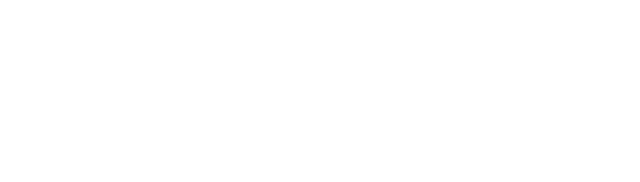
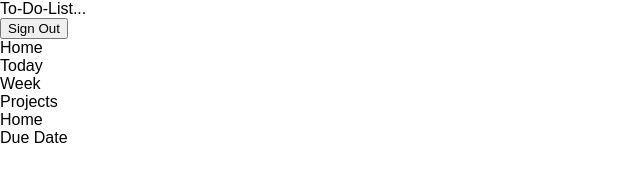
Before and after one commit to DENNIS-CODES/ToDoList, a plain HTML site: page index.html in a window 1280 px wide. Shown: the whole page, without its empty margins (0-640 px from the left). Drawn offline with Linux system fonts and the light colour scheme; some packages are replaced by stand-ins of ours.

Commit message:
first commit

```diff
--- a/index.html
+++ b/index.html
@@ -3,14 +3,20 @@
 <head>
     <meta charset="UTF-8">
     <meta name="viewport" content="width=device-width, initial-scale=1.0">
+    <link rel="stylesheet" href="style.css">
     <title>To-DO-LIST</title>
 </head>
 <body>
-    <div id="hidden-container" hidden>
+    <div id="hidden-container">
         <div id="project-container">
             <div id="project-title">
                 To-Do-List...
             </div>
+            <section id="whensignedin">
+                <div id="userdetails">
+                    <button id="signoutbutton">Sign Out</button>
+                </div>
+            </section>
         </div>
         <div id="sidebar">
             <div id="sidebar-content-container">
--- /dev/null
+++ b/style.css
@@ -0,0 +1,41 @@
+/* Reset CSS */
+
+html, body, div, span, applet, object, iframe,
+h1, h2, h3, h4, h5, h6, p, blockquote, pre,
+a, abbr, acronym, address, big, cite, code,
+del, dfn, em, img, ins, kbd, q, s, samp,
+small, strike, strong, sub, sup, tt, var,
+b, u, i, center,
+dl, dt, dd, ol, ul, li,
+fieldset, form, label, legend,
+table, caption, tbody, tfoot, thead, tr, th, td,
+article, aside, canvas, details, embed,
+figure, figcaption, footer, header, hgroup,
+menu, nav, output, ruby, section, summary,
+time, mark, audio, video {
+	margin: 0;
+	padding: 0;
+	border: 0;
+	font-size: 100%;
+	/*font: inherit;*/
+	vertical-align: baseline;
+}
+:root {
+    --primary-accent: #fef04e;
+    --primary-light-shade: #DFF1F6;
+    --primary-lightest-shade: #EFF8FB;
+    --top-bar-font: #000;
+    --secondary-accend: #AD7A99;
+    --secondary-lightest-shade: #F7F2F5;
+}
+
+body {
+    height: 100%;
+    overflow: hidden;
+    font-family: Arial, Helvetica, sans-serif;
+    font-weight: 400;
+}
+
+body li {
+    list-style-type: none;
+}
```
